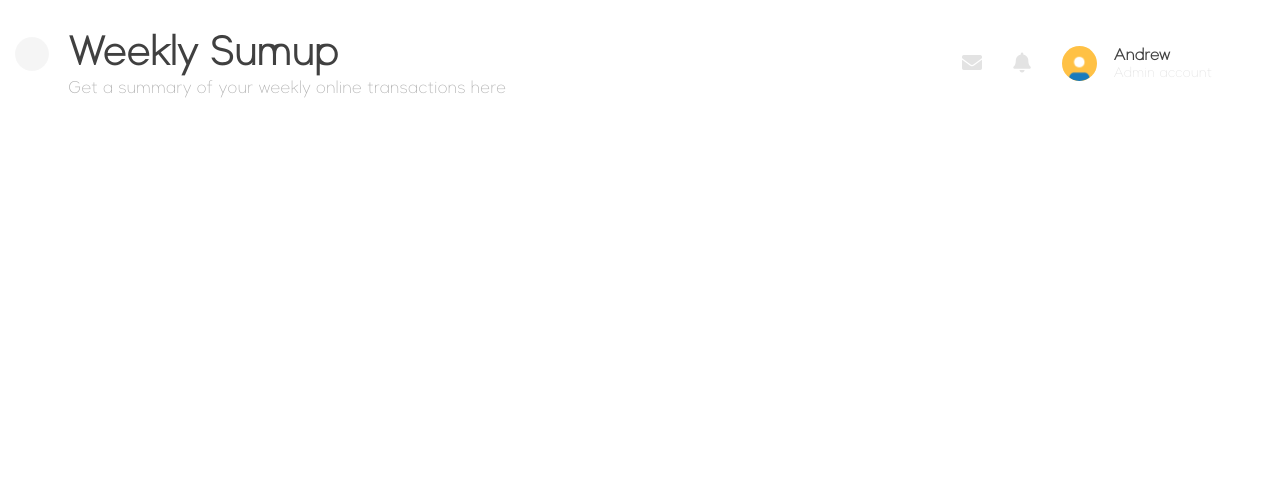
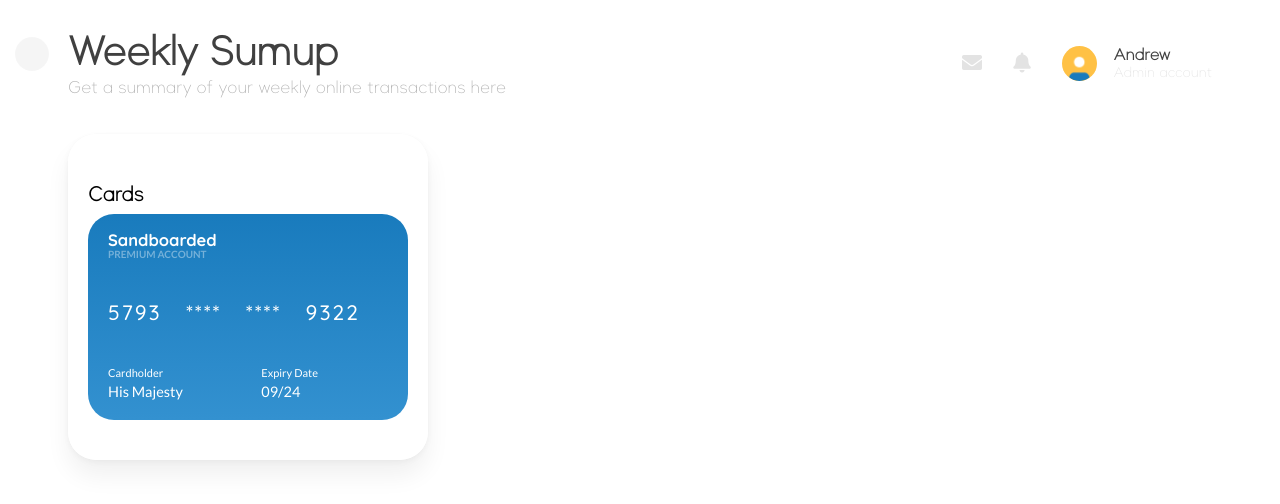
Before and after one commit to theajstars/sandboarded, a React (Vite) app: page / in a window 1280 px wide. Shown: the top 504 px of the page. Built offline with nearby package versions, Linux system fonts and the light colour scheme.

Commit message:
Began card section created

```diff
--- a/src/Assets/CSS/All.css
+++ b/src/Assets/CSS/All.css
@@ -2,6 +2,7 @@
 @import url("./home.css");
 @import url("./colors.css");
 @import url("./nav.css");
+@import url("./card.css");
 .flex-row {
   display: flex;
   flex-direction: row;
--- /dev/null
+++ b/src/Assets/CSS/card.css
@@ -0,0 +1,63 @@
+.card-section-container {
+  background: linear-gradient(180deg, #ffffff 0%, #ffffff 100%);
+
+  box-shadow: 0px 16px 24px rgba(0, 0, 0, 0.06), 0px 2px 6px rgba(0, 0, 0, 0.04),
+    0px 0px 1px rgba(0, 0, 0, 0.04);
+  border-radius: 28px;
+  width: fit-content;
+  padding: 40px 20px;
+}
+.card-section-header {
+  font-weight: 900;
+  font-size: 20px;
+  line-height: 40px;
+}
+.card {
+  width: 320px;
+  height: 206px;
+  border-radius: 26px;
+  box-sizing: border-box;
+  justify-content: space-between;
+  padding: 20px;
+}
+.card-blue {
+  background: linear-gradient(180deg, #197bbd 0%, #3391d0 100%);
+}
+.card-top {
+  line-height: 12px;
+}
+.card-brand {
+  font-size: 16.5px;
+  font-weight: 700;
+}
+.card-account-type {
+  font-family: Lato;
+  font-style: normal;
+  font-weight: bold;
+  font-size: 10px;
+  color: rgba(255, 255, 255, 0.39);
+}
+.card-number {
+  width: 90%;
+  box-sizing: border-box;
+  justify-content: space-between;
+  align-items: center;
+}
+.card-number-set {
+  font-size: 21px;
+  letter-spacing: 2px;
+  font-weight: 500;
+}
+.card-bottom {
+  justify-content: space-between;
+  width: 75%;
+}
+.card-bottom-item {
+}
+.card-bottom-head {
+  font-size: 11px;
+  line-height: 20px;
+}
+.card-bottom-value {
+  font-size: 14.5px;
+}
--- a/src/Assets/CSS/colors.css
+++ b/src/Assets/CSS/colors.css
@@ -1,6 +1,7 @@
 :root {
   --light-blue: #197bbd;
   --dark-blue: #0f4264;
+  --white: #fff;
   --light-white: #c7c7c7;
   --primary: #404040;
   --gold-yellow: #ffc145;
@@ -12,6 +13,9 @@
 }
 .dark-blue {
   color: var(--dark-blue);
+}
+.white {
+  color: var(--white);
 }
 .light-white {
   color: var(--light-white);
--- /dev/null
+++ b/src/Components/CardSection.jsx
@@ -0,0 +1,32 @@
+import React from "react";
+
+export default function CardSection() {
+  return (
+    <div className="card-section-container flex-column">
+      <span className="suprema card-section-header">Cards</span>
+      <div className="card card-blue flex-column">
+        <div className="card-top">
+          <span className="quicksand white card-brand">Sandboarded</span>
+          <br />
+          <small className="card-account-type">PREMIUM ACCOUNT</small>
+        </div>
+        <span className="card-number flex-row">
+          <span className="card-number-set quicksand white">5793</span>
+          <span className="card-number-set quicksand white">****</span>
+          <span className="card-number-set quicksand white">****</span>
+          <span className="card-number-set quicksand white">9322</span>
+        </span>
+        <div className="card-bottom flex-row white lato">
+          <div className="card-bottom-item flex-column">
+            <span className="card-bottom-head">Cardholder</span>
+            <span className="card-bottom-value">His Majesty</span>
+          </div>
+          <div className="card-bottom-item flex-column">
+            <span className="card-bottom-head">Expiry Date</span>
+            <span className="card-bottom-value">09/24</span>
+          </div>
+        </div>
+      </div>
+    </div>
+  );
+}
--- a/src/Components/Home.jsx
+++ b/src/Components/Home.jsx
@@ -2,13 +2,12 @@ import React, { useState } from "react";
 import { Container } from "@mui/material";
 import AvatarImage from "../Assets/IMG/avatar.png";
 import { motion } from "framer-motion";
-
+import CardSection from "./CardSection";
 import { Link } from "react-router-dom";
 import Nav from "./Nav";
 export default function Home() {
   return (
     <>
-      {/* <Container maxWidth="xl"> */}
       <div className="app-container flex-row">
         <Nav />
         <motion.div className="app-main">
@@ -43,9 +42,11 @@ export default function Home() {
               </div>
             </div>
           </div>
+          <br />
+          <br />
+          <CardSection />
         </motion.div>
       </div>
-      {/* </Container> */}
     </>
   );
 }
```
